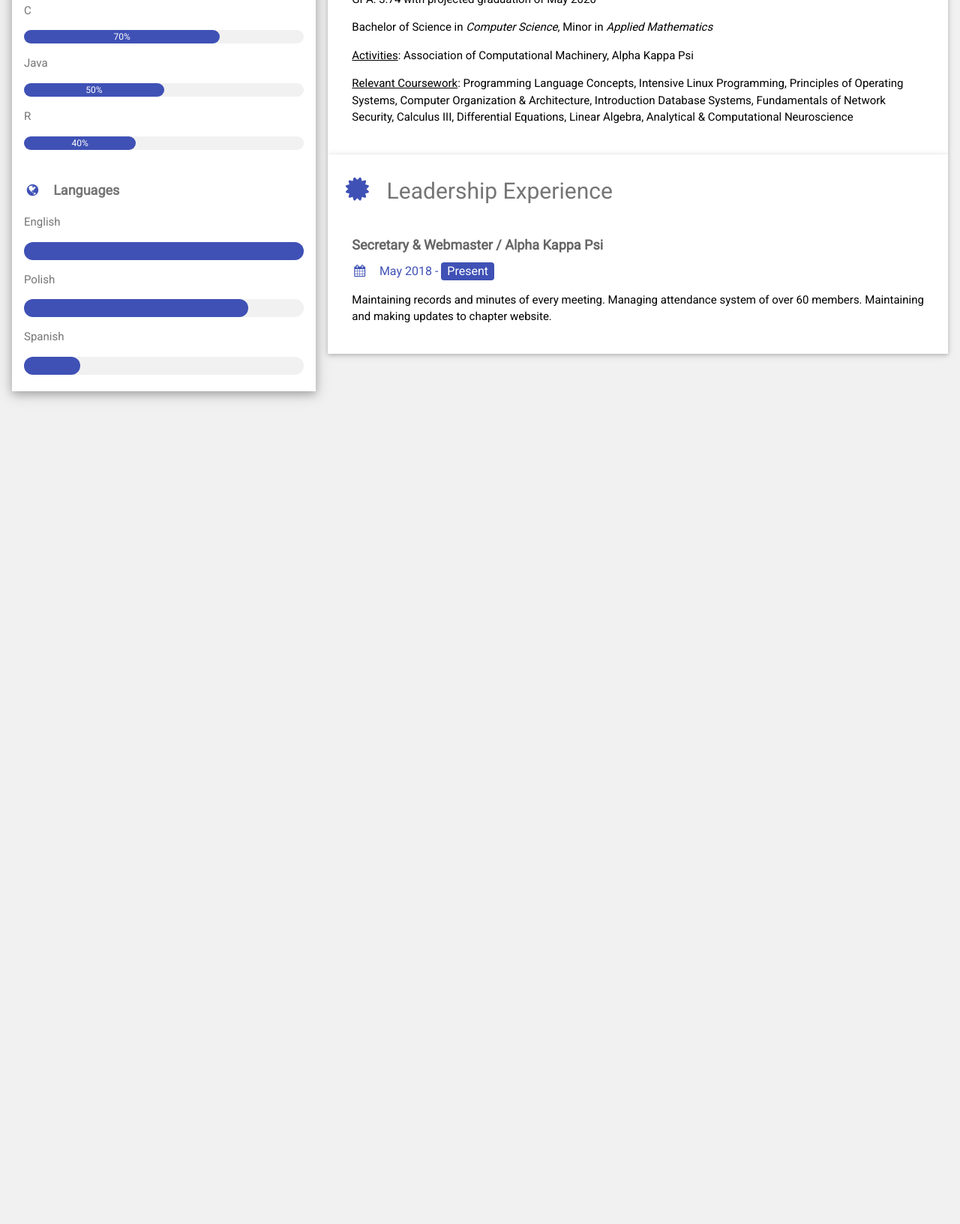
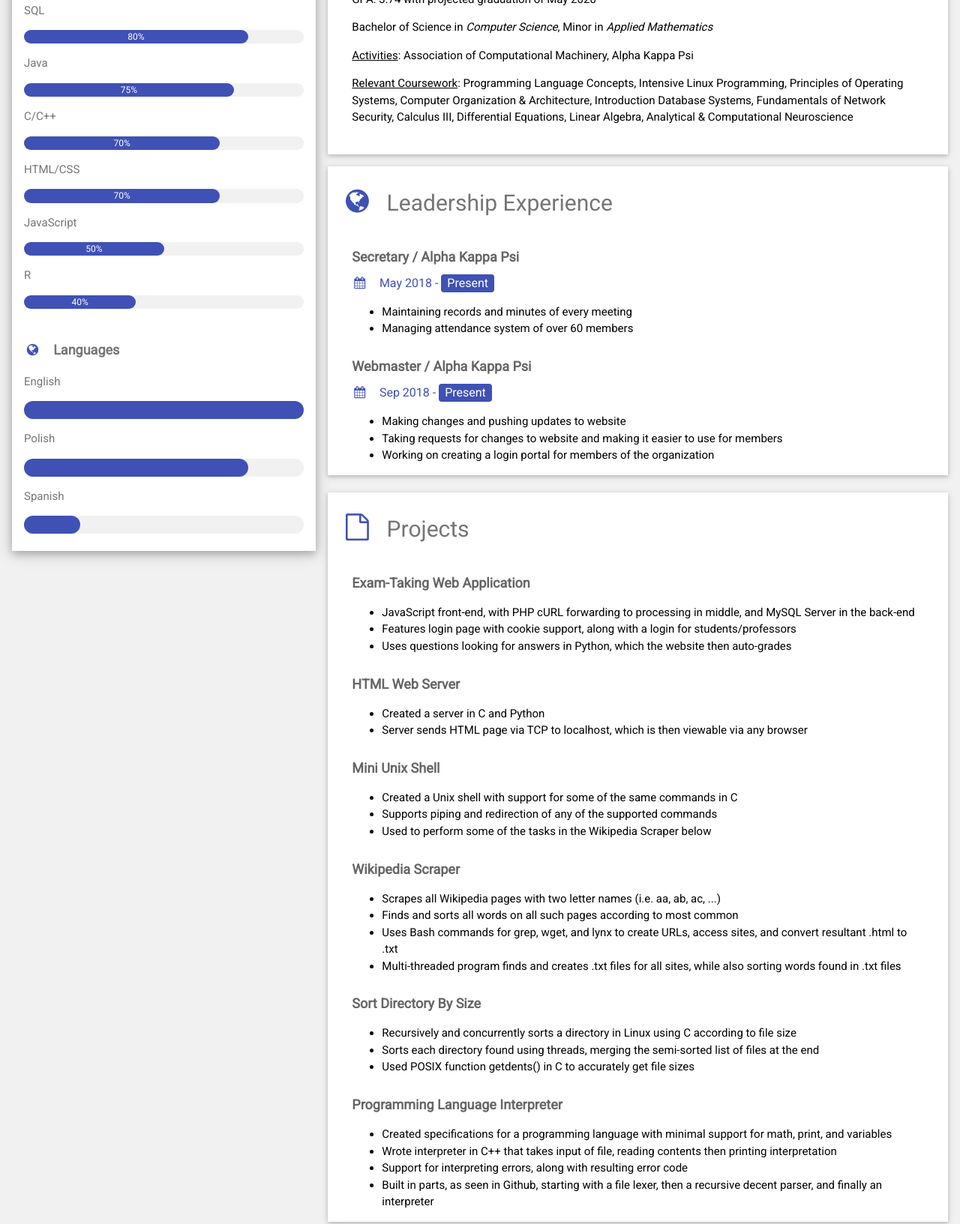
Before and after one commit to Kobilas/profileSite, a plain HTML site: page index.html in a window 1280 px wide. Shown: the part 838-2471 px from the top of the page at 75% size. Before the commit the page ends 1399 px from the top, so only its background shows below. Drawn offline with nearby package versions, Linux system fonts and the light colour scheme.

Commit message:
Added projects section to website, and changed a few of the icons to better match the topics

```diff
--- a/index.html
+++ b/index.html
@@ -37,13 +37,23 @@ html,body,h1,h2,h3,h4,h5,h6 {font-family: "Roboto", sans-serif}
           <div class="w3-light-grey w3-round-xlarge w3-small">
             <div class="w3-container w3-center w3-round-xlarge w3-indigo" style="width:90%">90%</div>
           </div>
-          <p>C</p>
+          <p>SQL</p>
           <div class="w3-light-grey w3-round-xlarge w3-small">
-            <div class="w3-container w3-center w3-round-xlarge w3-indigo" style="width:70%">
-              <div class="w3-center w3-text-white">70%</div>
-            </div>
+            <div class="w3-container w3-center w3-round-xlarge w3-indigo" style="width:80%">80%</div>
           </div>
           <p>Java</p>
+          <div class="w3-light-grey w3-round-xlarge w3-small">
+            <div class="w3-container w3-center w3-round-xlarge w3-indigo" style="width:75%">75%</div>
+          </div>
+          <p>C/C++</p>
+          <div class="w3-light-grey w3-round-xlarge w3-small">
+            <div class="w3-container w3-center w3-round-xlarge w3-indigo" style="width:70%">70%</div>
+          </div>
+          <p>HTML/CSS</p>
+          <div class="w3-light-grey w3-round-xlarge w3-small">
+            <div class="w3-container w3-center w3-round-xlarge w3-indigo" style="width:70%">70%</div>
+          </div>
+          <p>JavaScript</p>
           <div class="w3-light-grey w3-round-xlarge w3-small">
             <div class="w3-container w3-center w3-round-xlarge w3-indigo" style="width:50%">50%</div>
           </div>
@@ -77,23 +87,33 @@ html,body,h1,h2,h3,h4,h5,h6 {font-family: "Roboto", sans-serif}
         <div class="w3-container">
           <h5 class="w3-opacity"><b>Student Admissions Technician / New Jersey Institute of Technology</b></h5>
           <h6 class="w3-text-indigo"><i class="fa fa-calendar fa-fw w3-margin-right"></i>Feb 2019 - <span class="w3-tag w3-indigo w3-round">Present</span></h6>
-          <p>Worked on creating reports from admissions SQL database system. Helped transition student membership system from Banner to Slate.</p>
+          <ul>
+            <li>Creating reports from admissions SQL database system</li>
+            <li>Helping transition student membership system from Banner to Slate</li>
+          </ul>
           <hr>
         </div>
         <div class="w3-container">
           <h5 class="w3-opacity"><b>IT Technician / New Jersey Institute of Technology</b></h5>
           <h6 class="w3-text-indigo"><i class="fa fa-calendar fa-fw w3-margin-right"></i>Nov 2018 - Feb 2019</h6>
-          <p>Identified, evaluated, and created effective solutions to IT tickets. Communicated with customers to find defining characteristics of problems.</p>
+          <ul>
+            <li>Identified, evaluated, and created effective solutions to IT tickets</li>
+            <li>Communicated with customers to find defining characteristics of problems</li>
+          </ul>
           <hr>
         </div>
         <div class="w3-container">
           <h5 class="w3-opacity"><b>Data Analyst Intern / United States Postal Service</b></h5>
           <h6 class="w3-text-indigo"><i class="fa fa-calendar fa-fw w3-margin-right"></i>Jun 2018 - Aug 2018</h6>
-          <p>Created Python and R scripts to easily manipulate and organize data. Wrote efficient SQL queries to pull millions of records quickly. Created a blockchain prototype using Python and R.</p><br>
+          <ul>
+            <li>Created Python and R scripts to easily manipulate and organize data.</li>
+            <li>Wrote efficient SQL queries to pull millions of records quickly.</li>
+            <li>Created a blockchain prototype using Python and R.</li>
+          </ul>
         </div>
       </div>
-      <div class="w3-container w3-card w3-white">
-        <h2 class="w3-text-grey w3-padding-16"><i class="fa fa-certificate fa-fw w3-margin-right w3-xxlarge w3-text-indigo"></i>Education</h2>
+      <div class="w3-container w3-card w3-white w3-margin-bottom">
+        <h2 class="w3-text-grey w3-padding-16"><i class="fa fa-book fa-fw w3-margin-right w3-xxlarge w3-text-indigo"></i>Education</h2>
         <div class="w3-container">
           <h5 class="w3-opacity"><b>New Jersey Institute of Technology</b></h5>
           <h6 class="w3-text-indigo"><i class="fa fa-calendar fa-fw w3-margin-right"></i>Sep 2016 - May 2020</h6>
@@ -104,11 +124,75 @@ html,body,h1,h2,h3,h4,h5,h6 {font-family: "Roboto", sans-serif}
         </div>
       </div>
       <div class="w3-container w3-card w3-white">
-        <h2 class="w3-text-grey w3-padding-16"><i class="fa fa-certificate fa-fw w3-margin-right w3-xxlarge w3-text-indigo"></i>Leadership Experience</h2>
+        <h2 class="w3-text-grey w3-padding-16"><i class="fa fa-globe fa-fw w3-margin-right w3-xxlarge w3-text-indigo"></i>Leadership Experience</h2>
         <div class="w3-container">
-          <h5 class="w3-opacity"><b>Secretary & Webmaster / Alpha Kappa Psi</b></h5>
+          <h5 class="w3-opacity"><b>Secretary / Alpha Kappa Psi</b></h5>
           <h6 class="w3-text-indigo"><i class="fa fa-calendar fa-fw w3-margin-right"></i>May 2018 - <span class="w3-tag w3-indigo w3-round">Present</span></h6>
-          <p>Maintaining records and minutes of every meeting. Managing attendance system of over 60 members. Maintaining and making updates to chapter website.</p><br>
+          <ul>
+            <li>Maintaining records and minutes of every meeting</li>
+            <li>Managing attendance system of over 60 members</li>
+          </ul>
+        </div>
+        <div class="w3-container">
+          <h5 class="w3-opacity"><b>Webmaster / Alpha Kappa Psi</b></h5>
+          <h6 class="w3-text-indigo"><i class="fa fa-calendar fa-fw w3-margin-right"></i>Sep 2018 - <span class="w3-tag w3-indigo w3-round">Present</span></h6>
+          <ul>
+            <li>Making changes and pushing updates to website</li>
+            <li>Taking requests for changes to website and making it easier to use for members</li>
+            <li>Working on creating a login portal for members of the organization</li>
+          </ul>
+        </div>
+      </div><br>
+      <div class="w3-container w3-card w3-white">
+        <h2 class="w3-text-grey w3-padding-16"><i class="fa fa-file-o fa-fw w3-margin-right w3-xxlarge w3-text-indigo"></i>Projects</h2>
+        <div class="w3-container">
+          <h5 class="w3-opacity"><b>Exam-Taking Web Application</b></h5>
+          <ul>
+            <li>JavaScript front-end, with PHP cURL forwarding to processing in middle, and MySQL Server in the back-end</li>
+            <li>Features login page with cookie support, along with a login for students/professors</li>
+            <li>Uses questions looking for answers in Python, which the website then auto-grades</li>
+          </ul>
+        </div>
+        <div class="w3-container">
+          <h5 class="w3-opacity"><b>HTML Web Server</b></h5>
+          <ul>
+            <li>Created a server in C and Python</li>
+            <li>Server sends HTML page via TCP to localhost, which is then viewable via any browser</li>
+          </ul>
+        </div>
+        <div class="w3-container">
+          <h5 class="w3-opacity"><b>Mini Unix Shell</b></h5>
+          <ul>
+            <li>Created a Unix shell with support for some of the same commands in C</li>
+            <li>Supports piping and redirection of any of the supported commands</li>
+            <li>Used to perform some of the tasks in the Wikipedia Scraper below</li>
+          </ul>
+        </div>
+        <div class="w3-container">
+          <h5 class="w3-opacity"><b>Wikipedia Scraper</b></h5>
+          <ul>
+            <li>Scrapes all Wikipedia pages with two letter names (i.e. aa, ab, ac, ...)</li>
+            <li>Finds and sorts all words on all such pages according to most common</li>
+            <li>Uses Bash commands for grep, wget, and lynx to create URLs, access sites, and convert resultant .html to .txt</li>
+            <li>Multi-threaded program finds and creates .txt files for all sites, while also sorting words found in .txt files</li>
+          </ul>
+        </div>
+        <div class="w3-container">
+          <h5 class="w3-opacity"><b>Sort Directory By Size</b></h5>
+          <ul>
+            <li>Recursively and concurrently sorts a directory in Linux using C according to file size</li>
+            <li>Sorts each directory found using threads, merging the semi-sorted list of files at the end</li>
+            <li>Used POSIX function getdents() in C to accurately get file sizes</li>
+          </ul>
+        </div>
+        <div class="w3-container">
+          <h5 class="w3-opacity"><b>Programming Language Interpreter</b></h5>
+          <ul>
+            <li>Created specifications for a programming language with minimal support for math, print, and variables</li>
+            <li>Wrote interpreter in C++ that takes input of file, reading contents then printing interpretation</li>
+            <li>Support for interpreting errors, along with resulting error code</li>
+            <li>Built in parts, as seen in Github, starting with a file lexer, then a recursive decent parser, and finally an interpreter</li>
+          </ul>
         </div>
       </div>
     <!-- End Right Column -->
```
